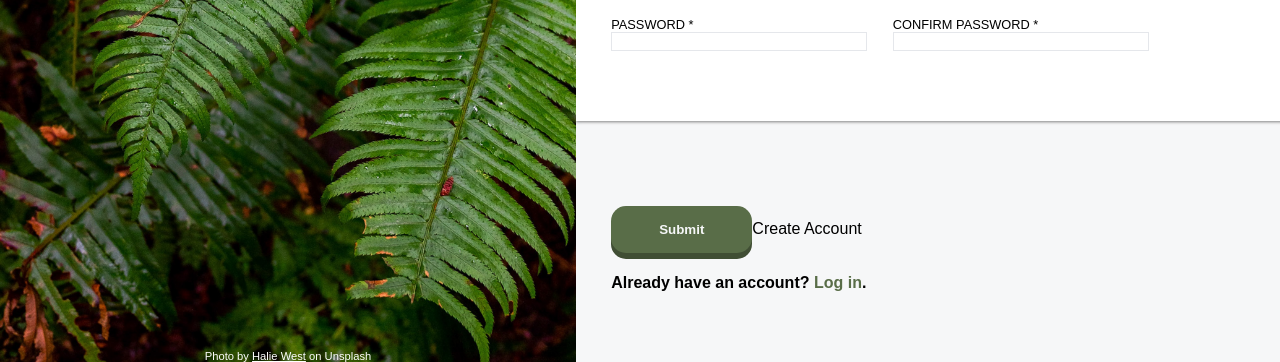
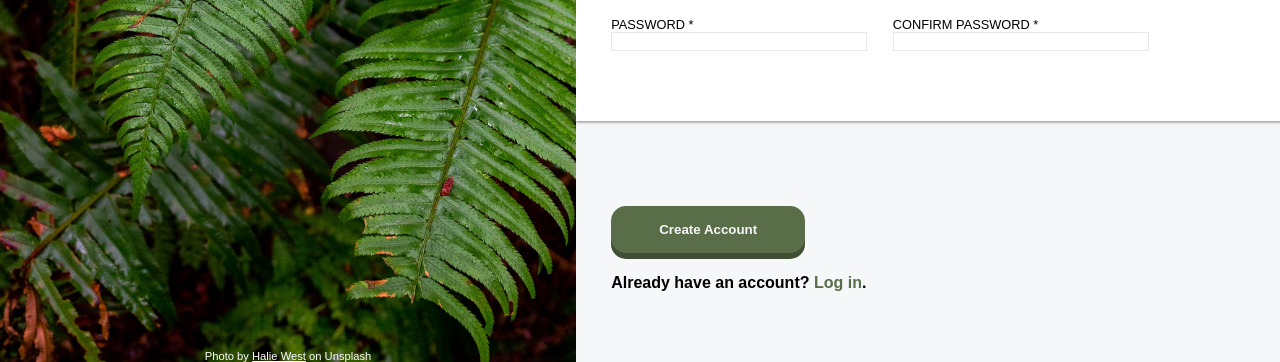
Before and after one commit to Louiaboo/signup-form, a plain HTML site: page index.html in a window 1280 px wide. Shown: the part 438-800 px from the top of the page. Drawn offline with Linux system fonts and the light colour scheme.

Commit message:
Fix tags

```diff
--- a/index.html
+++ b/index.html
@@ -64,7 +64,7 @@
         </div>
       </form>
       <div class="form-footer">
-        <input class="submit" type="submit">Create Account</input>
+        <input class="submit" type="submit" value="Create Account" />
         <h4>Already have an account? <a href="index.html">Log in</a>.</h4>
       </div>
     </div>
```
